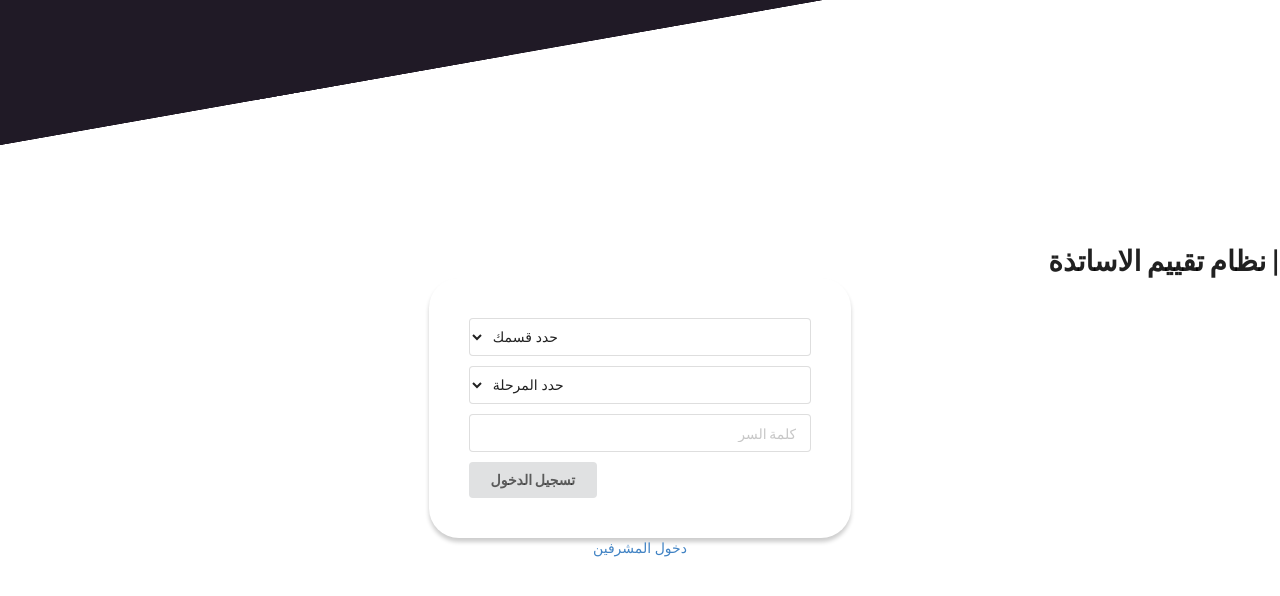
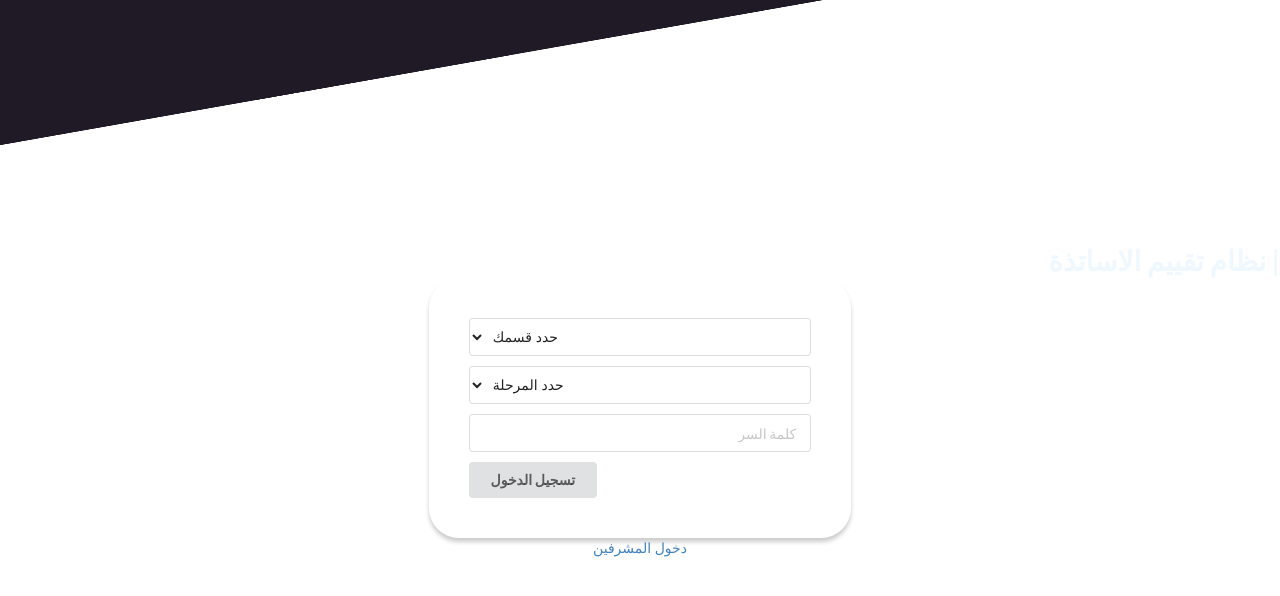
Before and after one commit to Teeba97/EvaluationOfProfessors, an Angular app: page / in a window 1280 px wide. Shown: the top 596 px of the page. Built offline with nearby package versions, Linux system fonts and the light colour scheme.

Commit message:
login update

```diff
--- a/src/app/login/login.component.css
+++ b/src/app/login/login.component.css
@@ -1,6 +1,7 @@
 body{
     overflow: hidden;
 }
+/* main continer */
 .continer{
 
     width: 100vw;
@@ -13,21 +14,28 @@ body{
   overflow: hidden;
 
 }
+/* Title */
+.continer .page-title{
+    align-self: flex-start;
+    vertical-align: top;
+    color: aliceblue;
+ }
+
+ .continer .page-title h1{
+    text-align: right;
+}
+/* form continer */
 .form-continer{
 
     box-shadow: 0 4px 4px 0 rgba(0,0,0,0.2);
     border-color: rgb(48, 129, 129);
    width: 33vw;
-   /* height: 50vh; */
    padding: 40px;
    border-radius: 30px;
    background-color: rgb(255, 255, 255);
 
 }
-.continer .page-title{
-   align-self: flex-start;
-   vertical-align: top;
-}
+
 .form-continer .item{
     margin: 0 0 10px 0;
     border-radius: 30px;
@@ -38,21 +46,13 @@ body{
     margin:10px 0 0 0;
 
 }
-label{
-    color:rgb(0, 0, 0);
-    font-weight: 900;
-    font-size: initial
-}
-button{
+
+.form-continer button{
     width:10vw ;
 
 }
-.form-continer .text{
-    text-align:center;
-}
-h1{
-    text-align: right;
-}
+
+
 img{
 
     position: absolute;
@@ -63,6 +63,3 @@ img{
     width: 125%
 
 }
-.footer{
-
-}
--- a/src/app/login/login.component.html
+++ b/src/app/login/login.component.html
@@ -2,7 +2,10 @@
 <div class="continer" dir="rtl">
 
 
-<div class="page-title"><h1>| نظام تقييم الاساتذة</h1></div>
+  <div class="page-title">
+    <h1>| نظام تقييم الاساتذة</h1>
+
+  </div>
 
 
 
```
Lines whose indentation alone changed are shown as unchanged.
